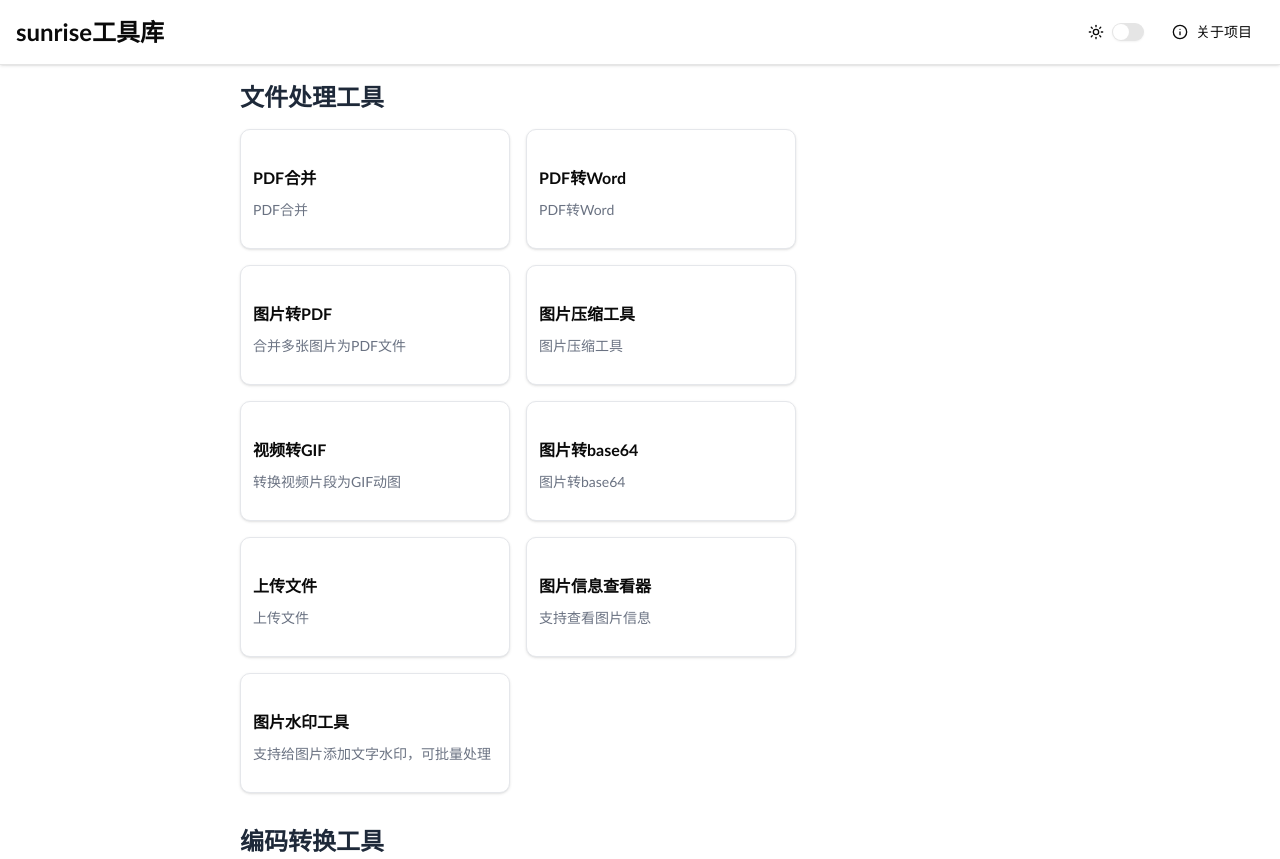
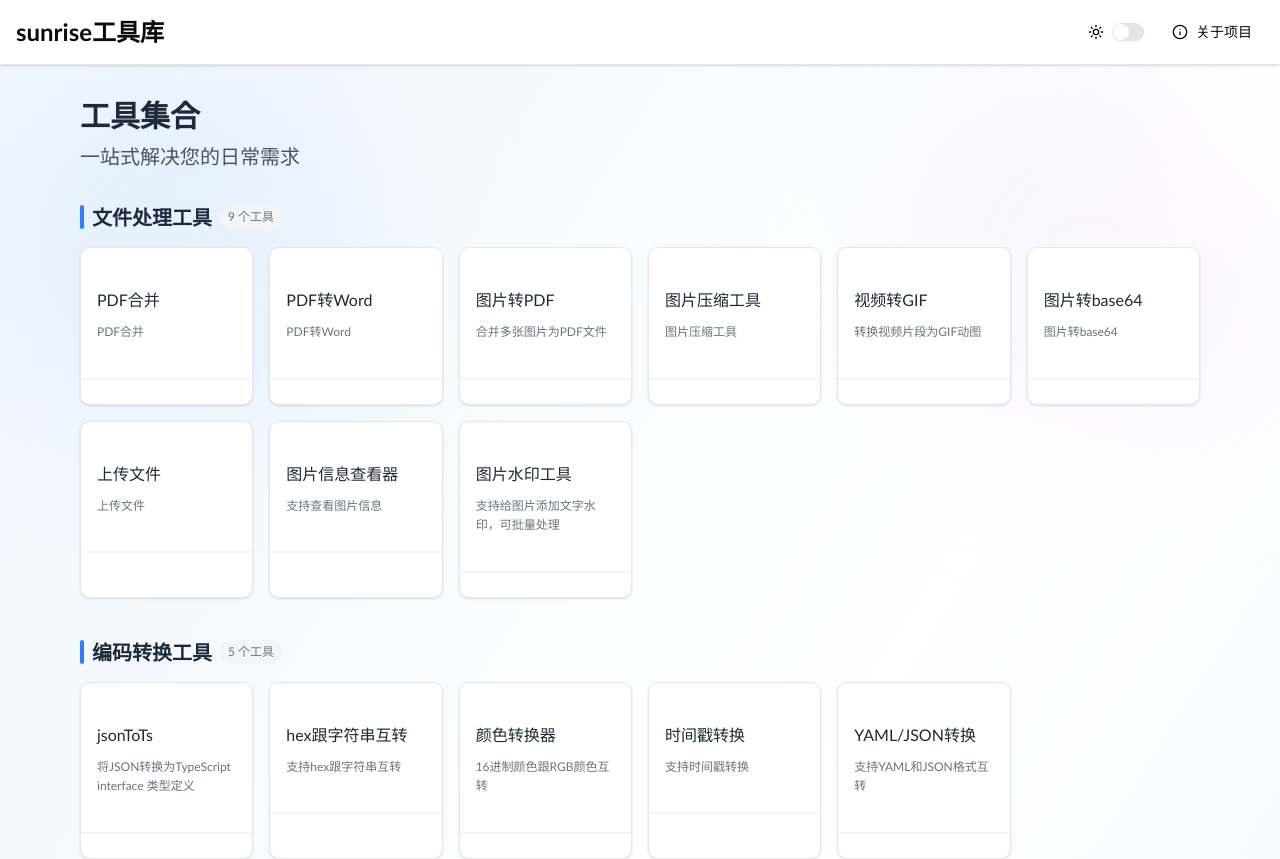
Before and after one commit to Sunrisies/bun-react, a React (Vite) app: page / in a window 1280 px wide. Shown: the top 859 px of the page. Built offline with nearby package versions, Linux system fonts and the light colour scheme.

Commit message:
feat(首页): 优化首页布局和样式，增强用户体验

```diff
--- a/src/pages/__root.tsx
+++ b/src/pages/__root.tsx
@@ -49,16 +49,16 @@ function Root() {
   }, [isDark])
   return (
     <main className="flex flex-col min-h-screen">
-      <header className="sticky top-0 z-10 flex items-center border-b border-border bg-background shadow-sm px-4">
+      <header className="sticky top-0 z-100 flex items-center border-b border-border bg-background shadow-sm px-4">
         <div className="container max-w-[1440px] mx-auto flex justify-between items-center">
           <h1 className="text-2xl font-bold py-4">sunrise工具库</h1>
           <div className="flex items-center gap-4">
             <div className="flex items-center gap-2">
-              {isDark ? <Moon className="h-4 w-4" /> : <Sun className="h-4 w-4" />}
-              <Switch checked={isDark} onCheckedChange={setIsDark} />
+              { isDark ? <Moon className="h-4 w-4" /> : <Sun className="h-4 w-4" /> }
+              <Switch checked={ isDark } onCheckedChange={ setIsDark } />
             </div>
             <Button
-              onClick={() => navigate({ to: "/about" })}
+              onClick={ () => navigate({ to: "/about" }) }
               variant="ghost"
               className="flex items-center gap-2"
             >
@@ -71,7 +71,7 @@ function Root() {
       <div className="flex-1 overflow-hidden">
         <Outlet />
       </div>
-      {import.meta.env.MODE === "development" && <TanStackRouterDevtools />}
+      { import.meta.env.MODE === "development" && <TanStackRouterDevtools /> }
     </main>
   )
 }
--- a/src/pages/index.tsx
+++ b/src/pages/index.tsx
@@ -221,29 +221,46 @@ function Index() {
   ]
 
   return (
-    <main className="px-60 h-full box-border p-4">
-      <div className="flex flex-col gap-8 w-full max-w-[1440px]">
-        {categories.map((category) => (
-          <div key={category.title} className="space-y-4">
-            <h2 className="text-2xl font-bold text-gray-800">{category.title}</h2>
-            <div className="flex flex-wrap gap-4">
-              {category.items.map((item) => (
+    <main className="px-6 md:px-10 lg:px-20 py-8 min-h-screen relative overflow-hidden">
+      <div className="absolute inset-0 bg-gradient-to-br from-blue-50 via-white to-indigo-50"></div>
+      <div className="absolute top-0 left-0 w-96 h-96 bg-blue-100 rounded-full mix-blend-multiply filter blur-3xl opacity-30 animate-pulse"></div>
+      <div className="absolute top-0 right-0 w-96 h-96 bg-purple-100 rounded-full mix-blend-multiply filter blur-3xl opacity-30 animate-pulse" style={ { animationDelay: "2s" } }></div>
+      <div className="absolute bottom-0 left-1/2 w-96 h-96 bg-indigo-100 rounded-full mix-blend-multiply filter blur-3xl opacity-30 animate-pulse" style={ { animationDelay: "4s" } }></div>
+      <div className="relative z-10">
+        <div className="max-w-7xl mx-auto mb-8">
+          <h1 className="text-3xl font-bold text-gray-800 mb-2">工具集合</h1>
+          <p className="text-gray-600">一站式解决您的日常需求</p>
+        </div>
+
+        <div className="max-w-7xl mx-auto space-y-10">
+          { categories.map((category) => (
+            <div key={ category.title } className="space-y-4">
+              <div className="flex items-center gap-2 mb-4">
+                <div className="w-1 h-6 bg-blue-500 rounded-full"></div>
+                <h2 className="text-xl font-semibold text-gray-800">{ category.title }</h2>
+                <span className="text-xs text-gray-500 bg-gray-100 px-2 py-1 rounded-full">{ category.items.length } 个工具</span>
+              </div>
+
+              <div className="grid grid-cols-2 sm:grid-cols-3 md:grid-cols-4 lg:grid-cols-5 xl:grid-cols-6 gap-4">
+                { category.items.map((item) => (
                   <Card
-                  key={item.path}
-                  className="h-[120px] w-[270px] cursor-pointer hover:translate-y-[-5px] transition-all duration-300 border border-gray-200 hover:border-gray-300 rounded-lg shadow-sm hover:shadow-md"
-                  onClick={() => handleEnterTool(item.path)}
+                    key={ item.path }
+                    className="cursor-pointer bg-white border border-gray-200 hover:border-blue-300 hover:shadow-md transition-all duration-200 rounded-lg overflow-hidden"
+                    onClick={ () => handleEnterTool(item.path) }
                   >
-                  <CardHeader className="p-3">
-                    <CardTitle className="text-base mb-1">{item.title}</CardTitle>
-                    <CardDescription className="text-sm text-gray-500 line-clamp-2">
-                      {item.description}
+                    <CardHeader className="p-4 pb-3">
+                      <CardTitle className="text-base font-medium text-gray-800 mb-1">{ item.title }</CardTitle>
+                      <CardDescription className="text-xs text-gray-500 line-clamp-2 leading-relaxed">
+                        { item.description }
                       </CardDescription>
                     </CardHeader>
+                    <div className="h-0.5 bg-gray-100"></div>
                   </Card>
-              ))}
+                )) }
               </div>
             </div>
-        ))}
+          )) }
+        </div>
       </div>
     </main>
   )
```
Also changed, not shown: 1 other file (tests, documents, lock files or other folders). Lines whose indentation alone changed are shown as unchanged.
